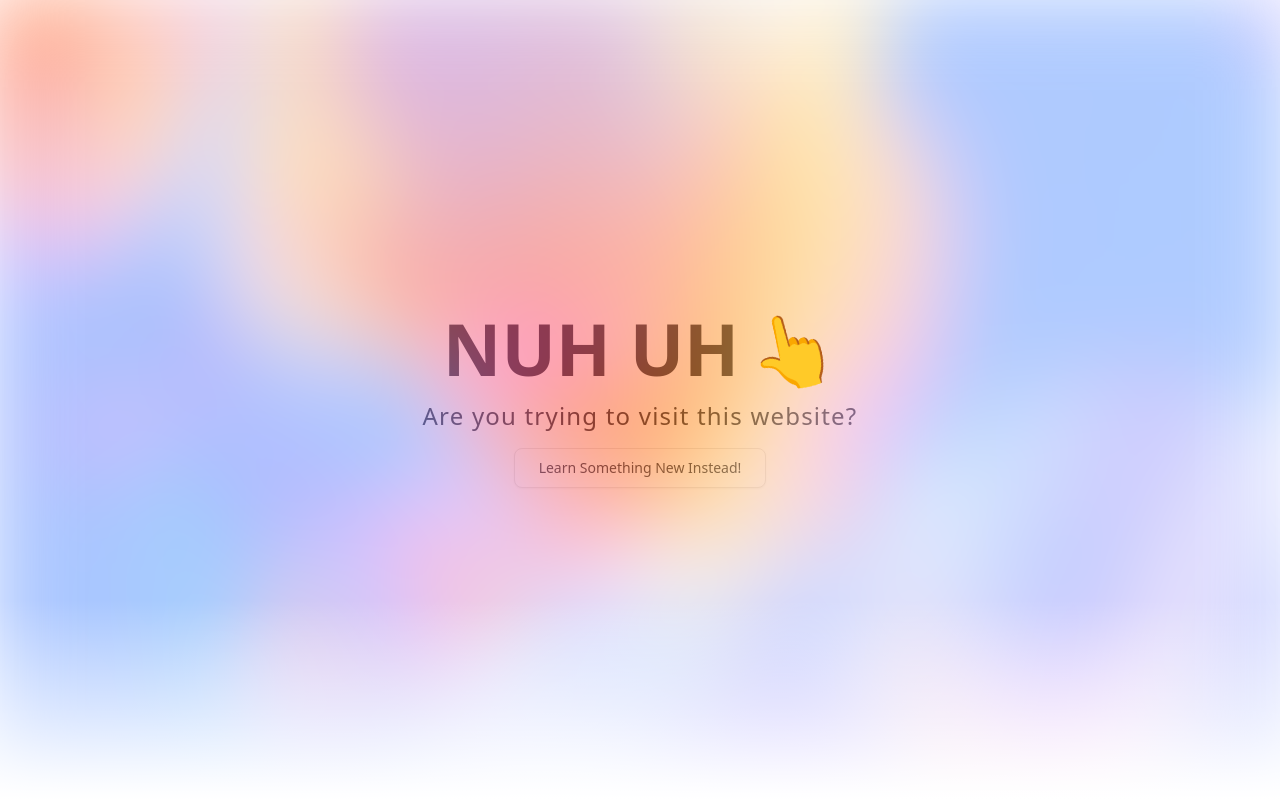
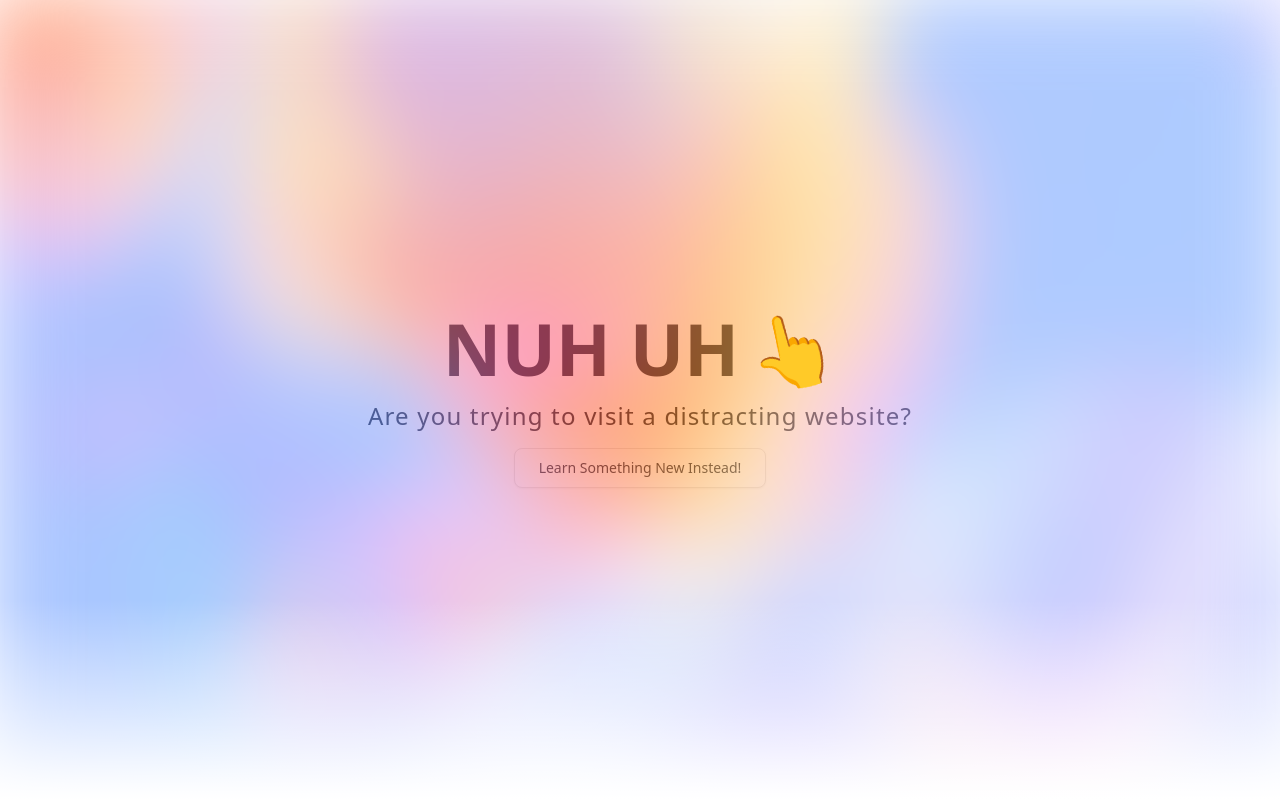
Before and after one commit to Ultra23Ahan/nuh-uh, a Next.js app: page / in a window 1280 px wide. Built offline with nearby package versions, Linux system fonts and the light colour scheme; no server answers.

Commit message:
added a better README and removed the learnName feature as it was not needed.

```diff
--- a/src/app/page.tsx
+++ b/src/app/page.tsx
@@ -6,33 +6,30 @@ import { motion } from 'motion/react';
 import { Button } from '@/components/ui/button';
 
 export default function Page() {
-  const [learnText, setLearnText] = useState('');
   const searchParams = useSearchParams();
+  const [website, setWebsite] = useState('a distracting website');
 
-  const websiteRaw = searchParams.get('website');
-  const websiteName = websiteRaw
-    ? websiteRaw.charAt(0).toUpperCase() + websiteRaw.slice(1)
-    : 'this website';
+  useEffect(() => {
+    const raw = searchParams.get('website');
+    if (raw) {
+      try {
+        const urlObj = new URL(raw.includes('://') ? raw : `https://${raw}`);
+        let host = urlObj.hostname.replace(/^www\./, ''); // remove www
+        let parts = host.split('.');
+        let mainName = parts.length > 2 ? parts[parts.length - 2] : parts[0]; // root name only
+        mainName = mainName.charAt(0).toUpperCase() + mainName.slice(1);
+        setWebsite(mainName);
+      } catch {
+        setWebsite('a distracting website');
+      }
+    } else {
+      setWebsite('a distracting website');
+    }
+  }, [searchParams]);
 
   const learn =
-    searchParams.get('learn') || 'https://www.youtube.com/watch?v=dQw4w9WgXcQ';
-
-  useEffect(() => {
-    async function fetchTitle() {
-      try {
-        const response = await fetch(learn);
-        const html = await response.text();
-        const match = html.match(/<title>(.*?)<\/title>/i);
-        const title = match ? match[1].trim() : 'Something New';
-        setLearnText(title);
-      } catch (err) {
-        setLearnText('Something New');
-        console.error('Error fetching title:', err);
-      }
-    }
-
-    fetchTitle();
-  }, [learn]);
+    searchParams.get('learn') ||
+    'https://www.youtube.com/watch?v=dQw4w9WgXcQ';
 
   return (
     <main className="flex min-h-screen flex-col items-center justify-center z-[9999] dark:bg-gray-900 bg-white text-gray-800 dark:text-gray-200 opacity-100">
@@ -49,16 +46,17 @@ export default function Page() {
             repeatType: 'reverse',
             ease: 'linear',
           }}
-          className="sm:text-5xl md:text-5xl lg:text-6xl xl:text-7xl text-3xl 2xl:text-8xl">
+          className="sm:text-5xl md:text-5xl lg:text-6xl xl:text-7xl text-3xl 2xl:text-8xl"
+        >
           👆
         </motion.span>
       </div>
       <p className="mt-4 text-center text-2xl tracking-wider">
-        Are you trying to visit {websiteName}?
+        Are you trying to visit {website}?
       </p>
       <Button variant="outline" className="mt-4" size="lg">
         <a href={learn} target="_blank" rel="noopener noreferrer">
-          Learn {learnText || 'Something New'} Instead!
+          Learn Something New Instead!
         </a>
       </Button>
     </main>
```
Also changed, not shown: 1 other file (tests, documents, lock files or other folders).
